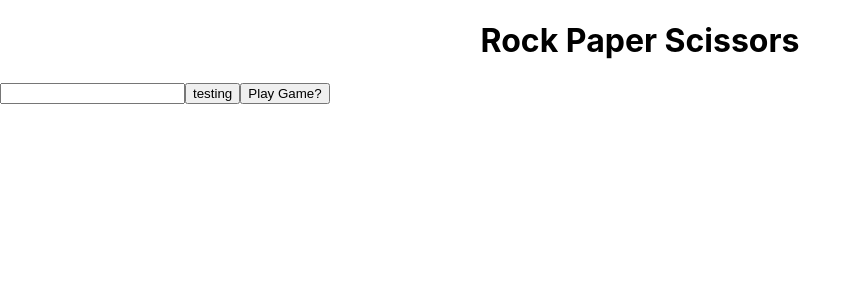
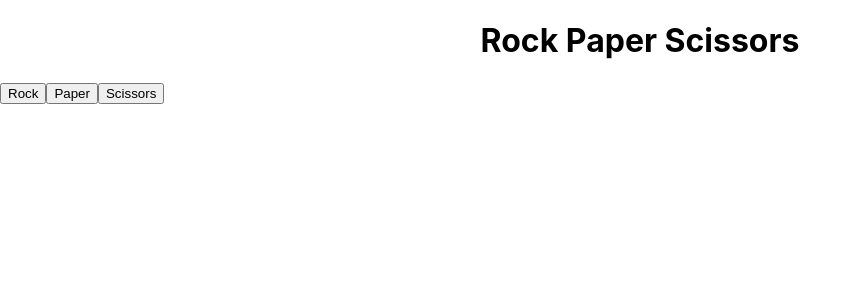
Before and after one commit to colinjaworski/rock-paper-scissors, a React (Create React App) app: page / in a window 1280 px wide. Shown: the top 300 px of the page, without its empty margins (0-862 px from the left). Built offline with nearby package versions, Linux system fonts and the light colour scheme.

Commit message:
setting user choice on button click

```diff
--- a/src/components/App/App.jsx
+++ b/src/components/App/App.jsx
@@ -7,15 +7,6 @@ function App() {
   const [userChoice, setUserChoice] = useState('');
   const [computerChoice, setComputerChoice] = useState('');
 
-  const getUserChoice = () => {
-    // console.log(userChoice.toLowerCase())
-    // setUserChoice(userChoice.toLowerCase());
-    if (userChoice.toLowerCase() === 'rock' || userChoice.toLowerCase() === 'paper' || userChoice.toLowerCase() === 'scissors') {
-      console.log(userChoice);
-    } else {
-      console.log(`Sorry, ${userChoice} is not valid `);
-    }
-  }
 
   const getComputerChoice = () => {
     let computersChoice = Math.floor(Math.random() * 3);
@@ -31,9 +22,8 @@ function App() {
 
   const playGame = () => {
 
-    getComputerChoice();
-    console.log('user choice', userChoice)
-    console.log('computer choice', computerChoice)
+    console.log('in playGame function, userChoice:', userChoice);
+    console.log('in playGame function, computerChoice:', computerChoice);
 
     if (userChoice === computerChoice) {
       setResult('This game was a tie');
@@ -64,10 +54,9 @@ function App() {
     }
   }
 
-
-  const setChoice = (value) => {
-    setUserChoice(value)
-    getComputerChoice()
+  const setChoice = (a) => {
+    setUserChoice(a)
+    console.log(userChoice);
   }
 
   return (
@@ -77,9 +66,17 @@ function App() {
       </header>
       <div>
 
-        <input type="text" onChange={(event)=>{setChoice(event.target.value)}} />
-        <button onClick={getUserChoice}>testing</button>
-        <button onClick={playGame}>Play Game?</button>
+        <button onClick={() => setChoice("rock")}>Rock</button>
+        <button onClick={() => setChoice("paper")}>Paper</button>
+        <button onClick={() => setChoice("scissors")}>Scissors</button>
+
+
+          {/* <button onClick={setChoice}>Rock</button>
+          <button>Paper</button>
+          <button>Scissors</button> <br />
+          <button onClick={playGame}>Play Game</button> */}
+
+        {/* <h3>You chose {userChoice}</h3> */}
         <h1>{result}</h1>
       </div>
     </>
```
